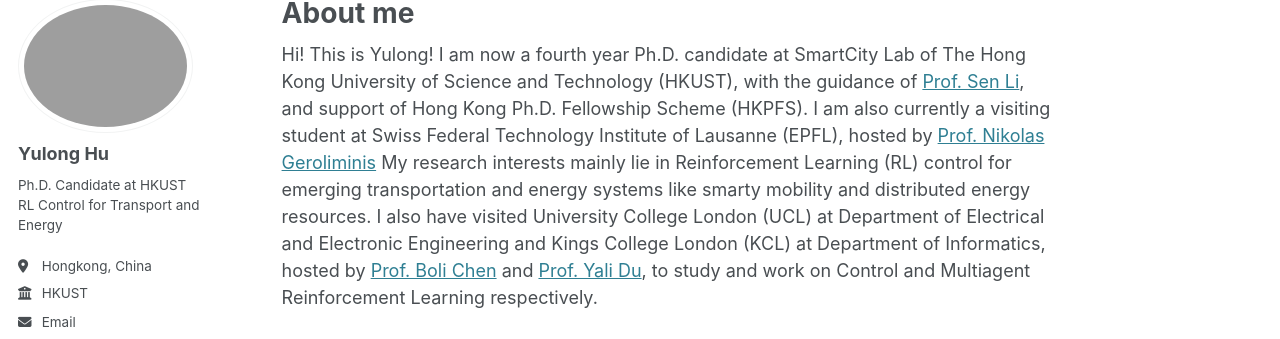
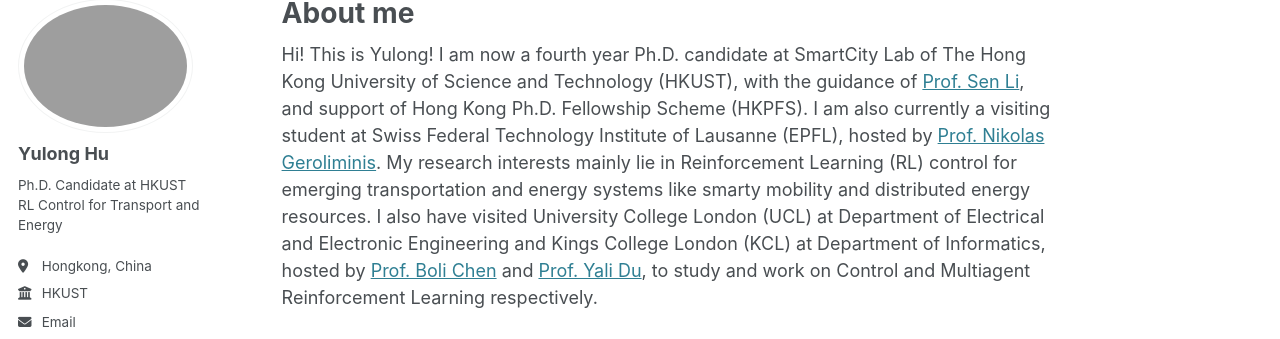
Before and after one commit to yulonghu2000/yulonghu2000.github.io, a Jekyll site: the page built from _pages/about.md, in a window 1280 px wide and 1132 px high. Shown: the part 100-439 px from the top of the window. Built offline with Jekyll 4.4.1, drawn with Linux system fonts in a browser that asks for light colours; some web fonts are replaced.

```diff
--- a/_pages/about.md
+++ b/_pages/about.md
@@ -7,7 +7,7 @@ redirect_from:
   - /about.html
 ---
 
-Hi! This is Yulong! I am now a fourth year Ph.D. candidate at SmartCity Lab of The Hong Kong University of Science and Technology (HKUST), with the guidance of [Prof. Sen Li](https://seng.hkust.edu.hk/about/people/faculty/sen-li), and support of Hong Kong Ph.D. Fellowship Scheme (HKPFS). I am also currently a visiting student at Swiss Federal Technology Institute of Lausanne (EPFL), hosted by [Prof. Nikolas Geroliminis](https://people.epfl.ch/nikolas.geroliminis) My research interests mainly lie in Reinforcement Learning (RL) control for emerging transportation and energy systems like smarty mobility and distributed energy resources. I also have visited University College London (UCL) at Department of Electrical and Electronic Engineering and Kings College London (KCL) at Department of Informatics, hosted by [Prof. Boli Chen](https://profiles.ucl.ac.uk/72618-boli-chen) and [Prof. Yali Du](https://www.kcl.ac.uk/people/yali-du), to study and work on Control and Multiagent Reinforcement Learning respectively.
+Hi! This is Yulong! I am now a fourth year Ph.D. candidate at SmartCity Lab of The Hong Kong University of Science and Technology (HKUST), with the guidance of [Prof. Sen Li](https://seng.hkust.edu.hk/about/people/faculty/sen-li), and support of Hong Kong Ph.D. Fellowship Scheme (HKPFS). I am also currently a visiting student at Swiss Federal Technology Institute of Lausanne (EPFL), hosted by [Prof. Nikolas Geroliminis](https://people.epfl.ch/nikolas.geroliminis). My research interests mainly lie in Reinforcement Learning (RL) control for emerging transportation and energy systems like smarty mobility and distributed energy resources. I also have visited University College London (UCL) at Department of Electrical and Electronic Engineering and Kings College London (KCL) at Department of Informatics, hosted by [Prof. Boli Chen](https://profiles.ucl.ac.uk/72618-boli-chen) and [Prof. Yali Du](https://www.kcl.ac.uk/people/yali-du), to study and work on Control and Multiagent Reinforcement Learning respectively.
 
 Before embarking on my doctoral journey, I completed my bachelor study in Electrical Engineering and Automation with Hongshen Honor degree at Chongqing University. I was also exchange undergraduate student in Electronic and Electrical Engineering at Sungkyunkwan University (SKKU) and Mathematics at The University of Hong Kong (HKU), respectively. I also had the honor to work at AAU Energy of Aalborg University on aging monitoring and thermal control of power electronics equipment for EV drive system with the very insightful guidance of [Prof. Francesco Iannuzzo](https://scholar.google.com/citations?user=9PywyjcAAAAJ&hl=it).
 
```
